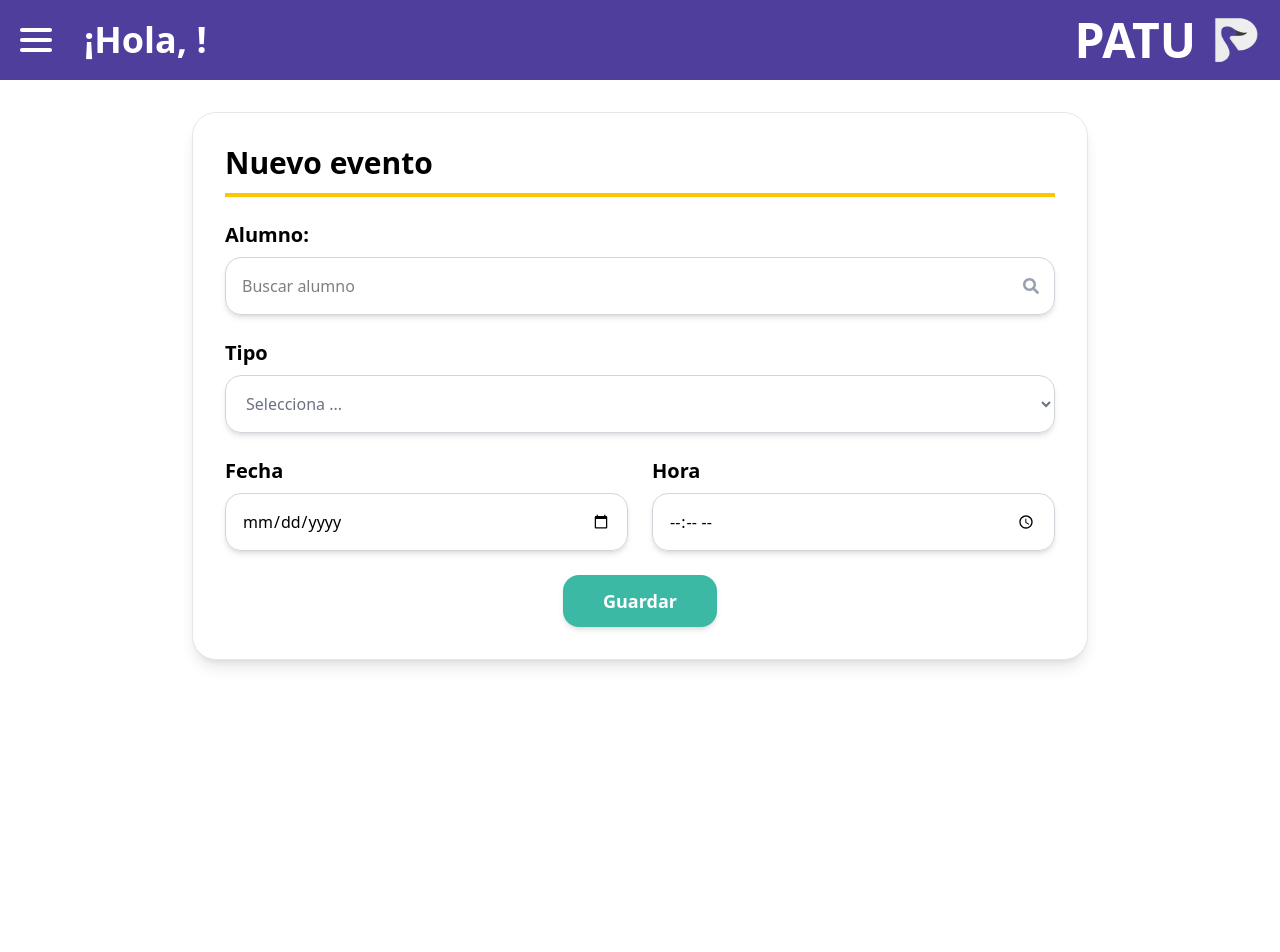
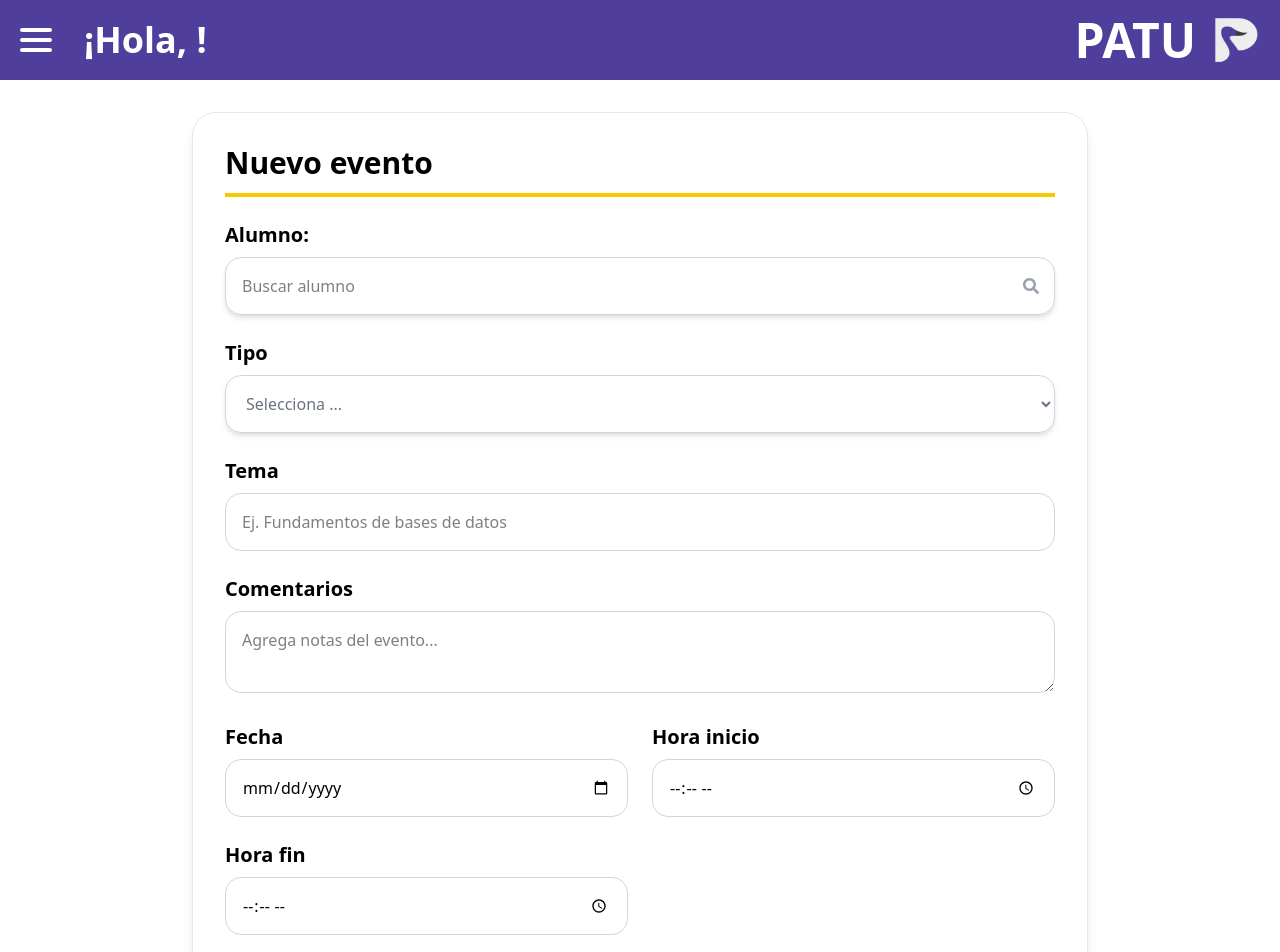
Before and after one commit to Jose-Melendez-Salas/PatuFront, a React (Vite) app: page /EventoCalendario in a window 1280 px wide. Shown: the top 952 px of the page. Before the commit the page ends 800 px from the top, so only its background shows below. Built offline with nearby package versions, Linux system fonts and the light colour scheme.

Commit message:
Implementacion de api a agregar eventos, faltando el id del alumno

```diff
--- a/src/EventoCalendario.jsx
+++ b/src/EventoCalendario.jsx
@@ -9,75 +9,102 @@ import { FaSearch } from 'react-icons/fa';
 
 const EventoCalendario = ({ nombreUsuario }) => {
   const [menuAbierto, setMenuAbierto] = useState(false);
+
+  // Campos del formulario
   const [busqueda, setBusqueda] = useState('');
+  const [fecha, setFecha] = useState('');
+  const [horaInicio, setHoraInicio] = useState('');
+  const [horaFin, setHoraFin] = useState('');
+  const [tema, setTema] = useState('');
+  const [comentarios, setComentarios] = useState('');
+  const [tipo, setTipo] = useState('');
 
   const toggleMenu = () => setMenuAbierto(!menuAbierto);
+
+  // Guardar evento en la API
+  const handleGuardar = async () => {
+    try {
+      const usuario = JSON.parse(localStorage.getItem('usuario'))
+      if (!usuario) {
+        alert("⚠️ No hay usuario logueado")
+        return
+      }
+
+      const nuevoEvento = {
+        id_alumno: 1, // TODO: aquí deberías poner el alumno real seleccionado
+        id_tutor: usuario.id,
+        fecha,
+        hora_inicio: horaInicio,
+        hora_fin: horaFin,
+        tema,
+        comentarios
+      }
+
+      const res = await fetch("https://apis-patu.onrender.com/api/sesiones", {
+        method: "POST",
+        headers: {
+          "Content-Type": "application/json",
+          "Authorization": `Bearer ${usuario.accessToken}` // Token JWT
+        },
+        body: JSON.stringify(nuevoEvento)
+      })
+
+      const data = await res.json()
+
+      if (!res.ok) {
+        alert(data.message || "❌ Error al guardar el evento")
+        return
+      }
+
+      alert("✅ Evento guardado con éxito")
+      console.log("Evento creado:", data)
+    } catch (err) {
+      console.error(err)
+      alert("⚠️ Error de conexión con el servidor")
+    }
+  }
 
   return (
     <>
       {/* Navbar */}
       <header className="relative bg-[#4F3E9B] text-white flex items-center justify-between px-5 h-20">
-                {/* Izquierda: hamburguesa + mensaje */}
         <div className="flex items-center gap-8">
           {/* Hamburguesa */}
           <div
             className="flex flex-col justify-between w-8 h-6 cursor-pointer"
             onClick={toggleMenu}
           >
-                        <span
-                            className={`block h-1 w-full bg-white rounded transition-transform duration-300 ${menuAbierto ? 'translate-y-2 rotate-45' : ''}`}
-                        />
-                        <span
-                            className={`block h-1 w-full bg-white rounded transition-opacity duration-300 ${menuAbierto ? 'opacity-0' : 'opacity-100'}`}
-                        />
-                        <span
-                            className={`block h-1 w-full bg-white rounded transition-transform duration-300 ${menuAbierto ? '-translate-y-2 -rotate-45' : ''}`}
-                        />
+            <span className={`block h-1 w-full bg-white rounded transition-transform duration-300 ${menuAbierto ? 'translate-y-2 rotate-45' : ''}`} />
+            <span className={`block h-1 w-full bg-white rounded transition-opacity duration-300 ${menuAbierto ? 'opacity-0' : 'opacity-100'}`} />
+            <span className={`block h-1 w-full bg-white rounded transition-transform duration-300 ${menuAbierto ? '-translate-y-2 -rotate-45' : ''}`} />
           </div>
-                    {/* Mensaje usuario */}
           <div className="text-4xl font-bold">¡Hola, {nombreUsuario}!</div>
         </div>
-                {/* Logo */}
+
         <div className="flex items-center gap-4 text-5xl font-bold">
           PATU
           <img src={logoImg} alt="Logo" className="w-12 h-12" />
         </div>
-                {/* Menú desplegable */}
-                <nav
-                    className={`absolute top-20 left-0 w-72 h-[calc(100vh-80px)] bg-[#F7F4FF] p-5 flex-col gap-3 overflow-y-auto shadow-lg z-50 ${menuAbierto ? 'flex' : 'hidden'}`}
-                >
-                    <a
-                        href="/accesosMaestros"
-                        className="flex items-center gap-2 text-black text-xl font-bold p-3 hover:bg-purple-100"
-                    >
+
+        {/* Menú lateral */}
+        <nav className={`absolute top-20 left-0 w-72 h-[calc(100vh-80px)] bg-[#F7F4FF] p-5 flex-col gap-3 overflow-y-auto shadow-lg z-50 ${menuAbierto ? 'flex' : 'hidden'}`}>
+          <a href="/accesosMaestros" className="flex items-center gap-2 text-black text-xl font-bold p-3 hover:bg-purple-100">
             <img src={iconCasita} alt="Casita" className="w-9 h-9" />
             Inicio
           </a>
-                    <a
-                        href="/ListaAlumnos"
-                        className="flex items-center gap-2 text-black text-xl font-bold p-3 hover:bg-purple-100"
-                    >
+          <a href="/ListaAlumnos" className="flex items-center gap-2 text-black text-xl font-bold p-3 hover:bg-purple-100">
             <img src={iconAlumnos} alt="Alumnos" className="w-9 h-9" />
             Alumnos
           </a>
-                    <a
-                        href="/Calendario"
-                        className="flex items-center gap-2 text-black text-xl font-bold p-3 hover:bg-purple-100"
-                    >
+          <a href="/Calendario" className="flex items-center gap-2 text-black text-xl font-bold p-3 hover:bg-purple-100">
             <img src={iconAgenda} alt="Agenda" className="w-9 h-9" />
             Agenda
           </a>
-                    <a
-                        href="/configuracion"
-                        className="flex items-center gap-2 text-black text-xl font-bold p-3 hover:bg-purple-100"
-                    >
+          <a href="/configuracion" className="flex items-center gap-2 text-black text-xl font-bold p-3 hover:bg-purple-100">
             <img src={iconConfig} alt="Configuración" className="w-9 h-9" />
             Configuración
           </a>
-                    <a
-                        href="/Login"
-                        className="flex items-center gap-2 mt-auto text-black text-xl font-bold p-3 hover:bg-purple-100"
-                    >
+          <a href="/Login" className="flex items-center gap-2 mt-auto text-black text-xl font-bold p-3 hover:bg-purple-100">
             <img src={iconCerrarsesion} alt="Cerrar sesión" className="w-9 h-9 rotate-180" />
             Cerrar sesión
           </a>
@@ -87,12 +114,11 @@ const EventoCalendario = ({ nombreUsuario }) => {
       {/* Contenido principal */}
       <main className="p-8 flex flex-col items-center">
         <div className="bg-white rounded-3xl shadow-lg p-8 w-full max-w-4xl border border-gray-200">
-                    {/* Título */}
           <h2 className="text-3xl font-bold mb-6 border-b-4 border-yellow-400 pb-3">
             Nuevo evento
           </h2>
 
-                    {/* Campo Alumno */}
+          {/* Buscar alumno */}
           <div className="mb-6">
             <label className="block text-xl font-bold mb-2">Alumno:</label>
             <div className="relative">
@@ -107,10 +133,14 @@ const EventoCalendario = ({ nombreUsuario }) => {
             </div>
           </div>
 
-                    {/* Campo Tipo */}
+          {/* Tipo */}
           <div className="mb-6">
             <label className="block text-xl font-bold mb-2">Tipo</label>
-                        <select className="w-full p-4 border border-gray-300 rounded-2xl focus:outline-none focus:ring-2 focus:ring-purple-400 shadow-md text-gray-500">
+            <select
+              value={tipo}
+              onChange={(e) => setTipo(e.target.value)}
+              className="w-full p-4 border border-gray-300 rounded-2xl focus:outline-none focus:ring-2 focus:ring-purple-400 shadow-md text-gray-500"
+            >
               <option value="">Selecciona ...</option>
               <option value="tutoria">Tutoría</option>
               <option value="examen">Examen</option>
@@ -118,38 +148,71 @@ const EventoCalendario = ({ nombreUsuario }) => {
             </select>
           </div>
 
+          {/* Tema */}
+          <div className="mb-6">
+            <label className="block text-xl font-bold mb-2">Tema</label>
+            <input
+              type="text"
+              value={tema}
+              onChange={(e) => setTema(e.target.value)}
+              placeholder="Ej. Fundamentos de bases de datos"
+              className="w-full p-4 border border-gray-300 rounded-2xl"
+            />
+          </div>
+
+          {/* Comentarios */}
+          <div className="mb-6">
+            <label className="block text-xl font-bold mb-2">Comentarios</label>
+            <textarea
+              value={comentarios}
+              onChange={(e) => setComentarios(e.target.value)}
+              placeholder="Agrega notas del evento..."
+              className="w-full p-4 border border-gray-300 rounded-2xl"
+            />
+          </div>
+
           {/* Fecha y Hora */}
           <div className="grid grid-cols-1 md:grid-cols-2 gap-6 mb-6">
             <div>
               <label className="block text-xl font-bold mb-2">Fecha</label>
-                            <div className="relative">
               <input
                 type="date"
-                                    className="w-full p-4 border border-gray-300 rounded-2xl focus:outline-none focus:ring-2 focus:ring-purple-400 shadow-md"
+                value={fecha}
+                onChange={(e) => setFecha(e.target.value)}
+                className="w-full p-4 border border-gray-300 rounded-2xl"
               />
             </div>
-                        </div>
-
             <div>
-                            <label className="block text-xl font-bold mb-2">Hora</label>
-                            <div className="relative">
+              <label className="block text-xl font-bold mb-2">Hora inicio</label>
               <input
                 type="time"
-                                    className="w-full p-4 border border-gray-300 rounded-2xl focus:outline-none focus:ring-2 focus:ring-purple-400 shadow-md"
+                value={horaInicio}
+                onChange={(e) => setHoraInicio(e.target.value)}
+                className="w-full p-4 border border-gray-300 rounded-2xl"
               />
             </div>
+            <div>
+              <label className="block text-xl font-bold mb-2">Hora fin</label>
+              <input
+                type="time"
+                value={horaFin}
+                onChange={(e) => setHoraFin(e.target.value)}
+                className="w-full p-4 border border-gray-300 rounded-2xl"
+              />
             </div>
           </div>
 
           {/* Botón Guardar */}
           <div className="flex justify-center">
-                        <button className="bg-[#3CB9A5] hover:bg-[#1f6b5e] text-white px-10 py-3 rounded-2xl font-bold text-lg shadow-md">
+            <button
+              onClick={handleGuardar}
+              className="bg-[#3CB9A5] hover:bg-[#1f6b5e] text-white px-10 py-3 rounded-2xl font-bold text-lg shadow-md"
+            >
               Guardar
             </button>
           </div>
         </div>
       </main>
-
     </>
   )
 }
```
Lines whose indentation alone changed are shown as unchanged.
